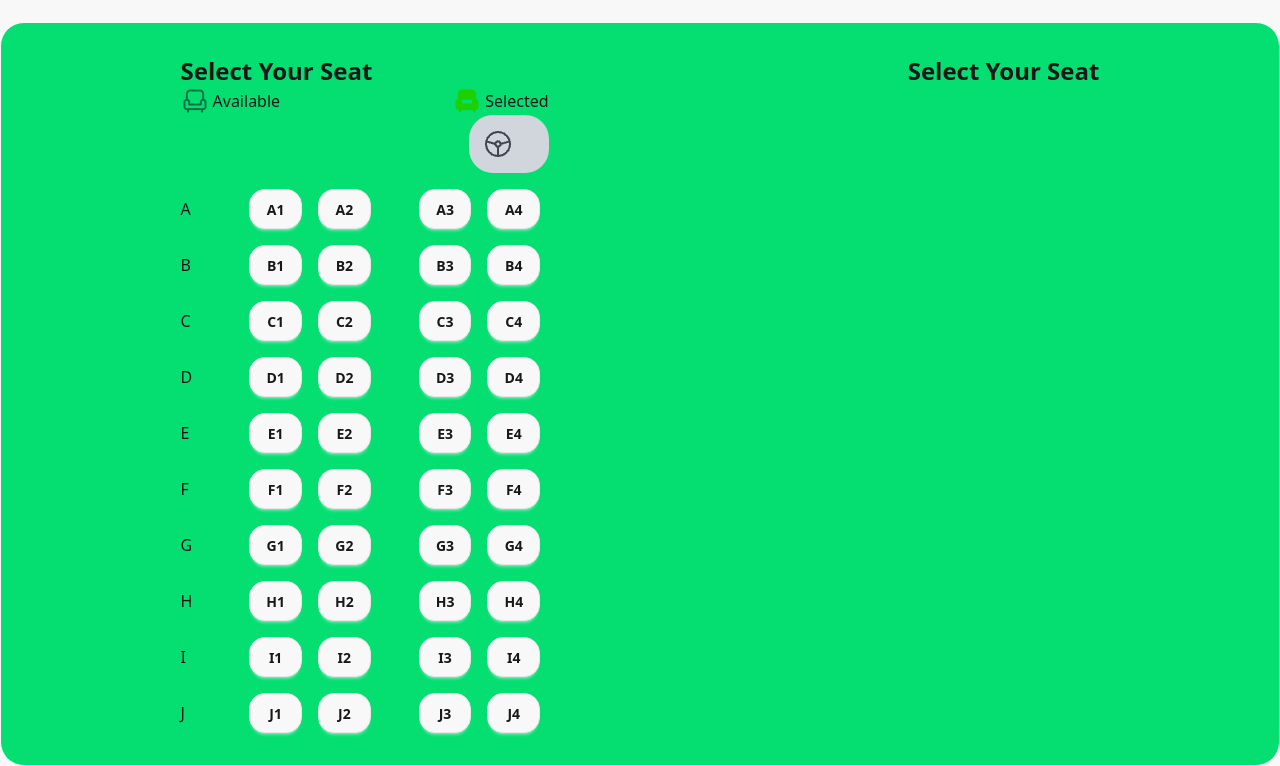
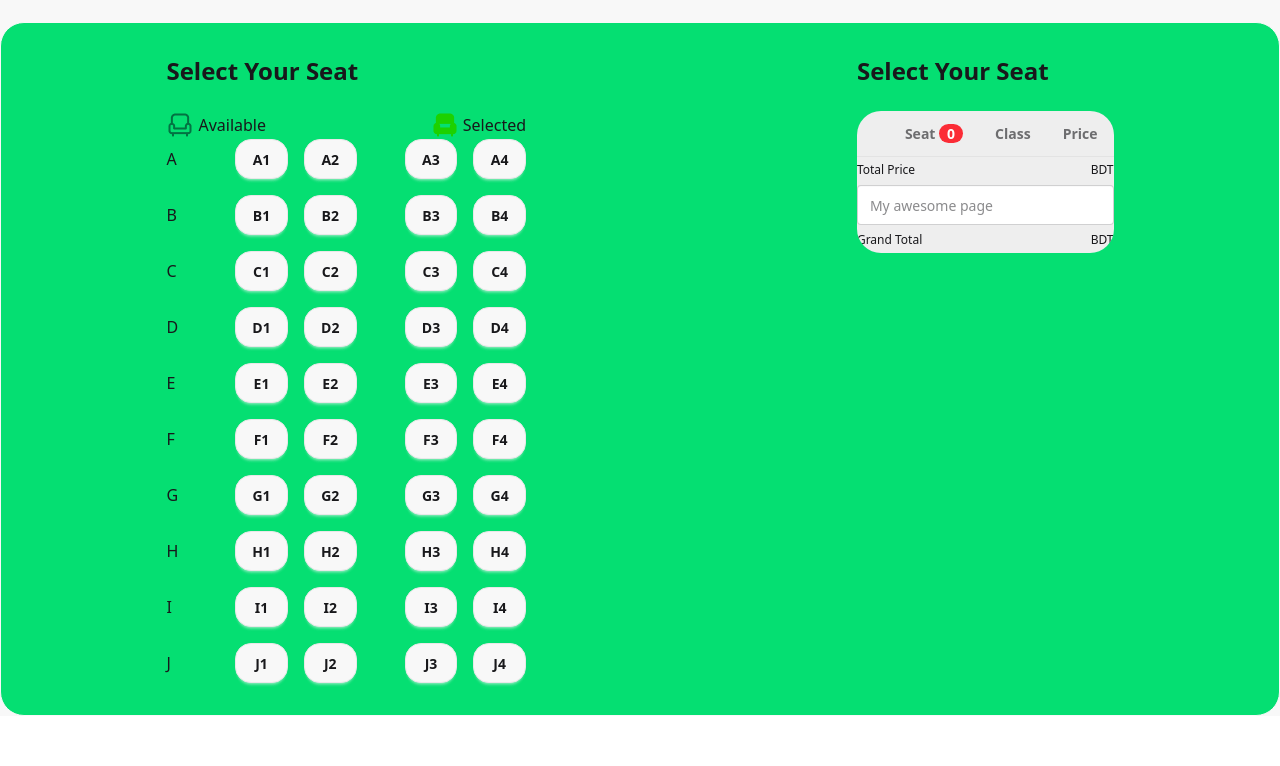
Before and after one commit to joymajumder23/JR-Travels, a website: page index.html in a window 1280 px wide. Shown: the part 1969-2735 px from the top of the page. After the commit the page ends 2685 px from the top, so only its background shows below. Drawn offline with nearby package versions, Linux system fonts and the light colour scheme.

Commit message:
ticket seats plan added

```diff
--- a/index.html
+++ b/index.html
@@ -201,7 +201,7 @@
           <div class="card card-border bg-green-400 w-full rounded-3xl">
             <div class="flex justify-around gap-16 p-8">
               <div>
-                <h2 class="text-2xl font-semibold">Select Your Seat</h2>
+                <h2 class="text-2xl font-semibold mb-6">Select Your Seat</h2>
                 <div class="flex justify-between items-center">
                   <div class="flex gap-1 items-center">
                     <img src="./images/seat-gray.png" alt="">
@@ -213,9 +213,9 @@
                   </div>
                 </div>
 
-                <div class="bg-gray-300 rounded-3xl p-4 mb-4 w-20  ml-72 flex">
+                <!-- <div class="bg-gray-300 rounded-3xl p-4 mb-4 mt-11 w-20 ml-72 flex">
                   <img src="./images/Vector.png" alt="">
-                </div>
+                </div> -->
 
                 <div class="flex gap-12">
                   <div class="grid grid-cols-3 gap-4 items-center">
@@ -277,7 +277,43 @@
               </div>
               <!-- <img class="" src="./images/cupon-devider.png" alt="">  -->
               <div>
-                <h2 class="text-2xl font-semibold">Select Your Seat</h2>
+                <h2 class="text-2xl font-semibold mb-6">Select Your Seat</h2>
+
+                <!-- Table -->
+                <div class="w-full">
+                  <div class="overflow-x-auto bg-base-300 rounded-3xl">
+                    <table class="table">
+                      <!-- head -->
+                      <thead>
+                        <tr>
+                          <th></th>
+                          <th>Seat <span class="bg-red-500 text-white px-2 rounded-xl">0</span></th>
+                          <th>Class</th>
+                          <th>Price</th>
+                        </tr>
+                      </thead>
+                      <tbody>
+                        <!-- row 1 -->
+                        <tr>
+
+                        </tr>
+                      </tbody>
+                    </table>
+
+                    <!-- Form input -->
+                    <fieldset class="fieldset">
+                      <div class="flex justify-between items-center">
+                        <h1 class="">Total Price</h1>
+                        <h1 class="">BDT</h1>
+                      </div>
+                      <input type="text" class="input" placeholder="My awesome page" />
+                      <div class="flex justify-between items-center">
+                        <h1 class="">Grand Total</h1>
+                        <h1 class="">BDT</h1>
+                      </div>
+                    </fieldset>
+                  </div>
+                </div>
               </div>
             </div>
           </div>
```
